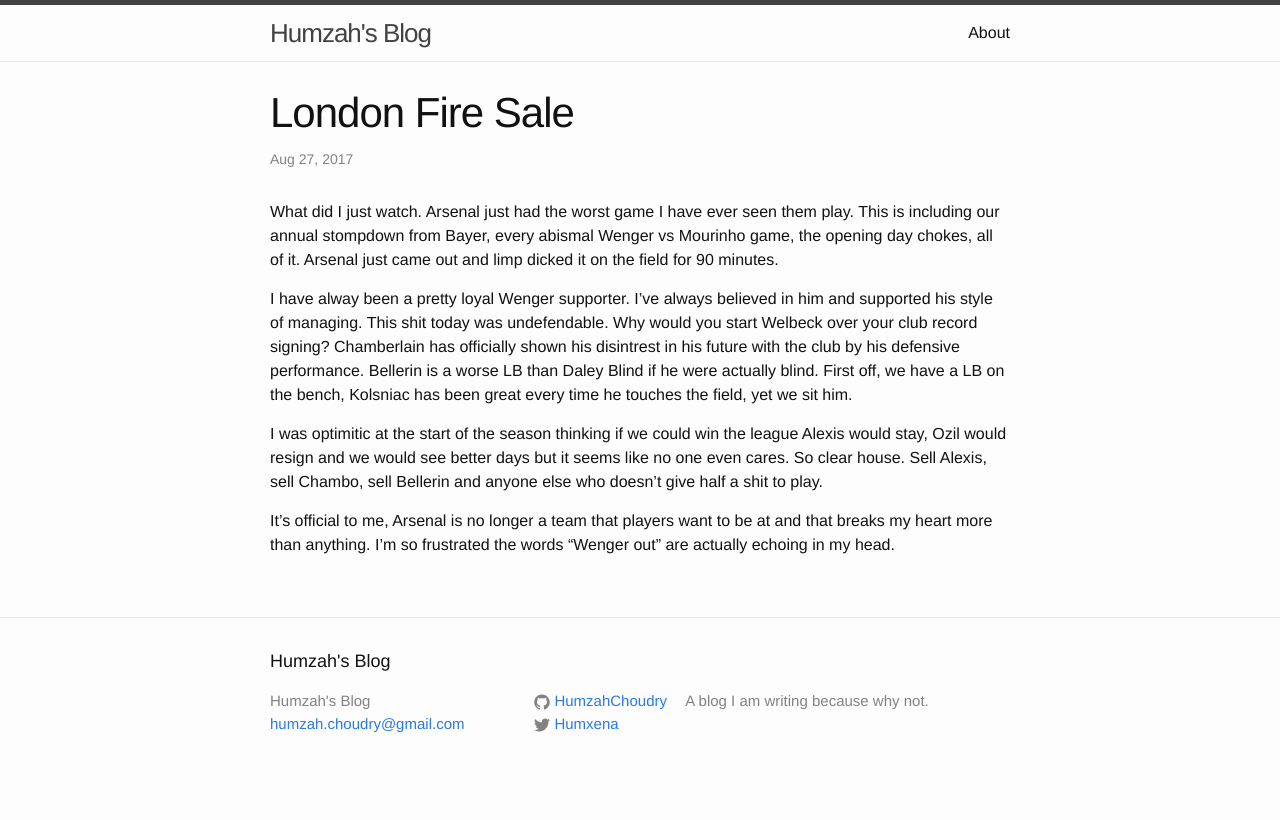
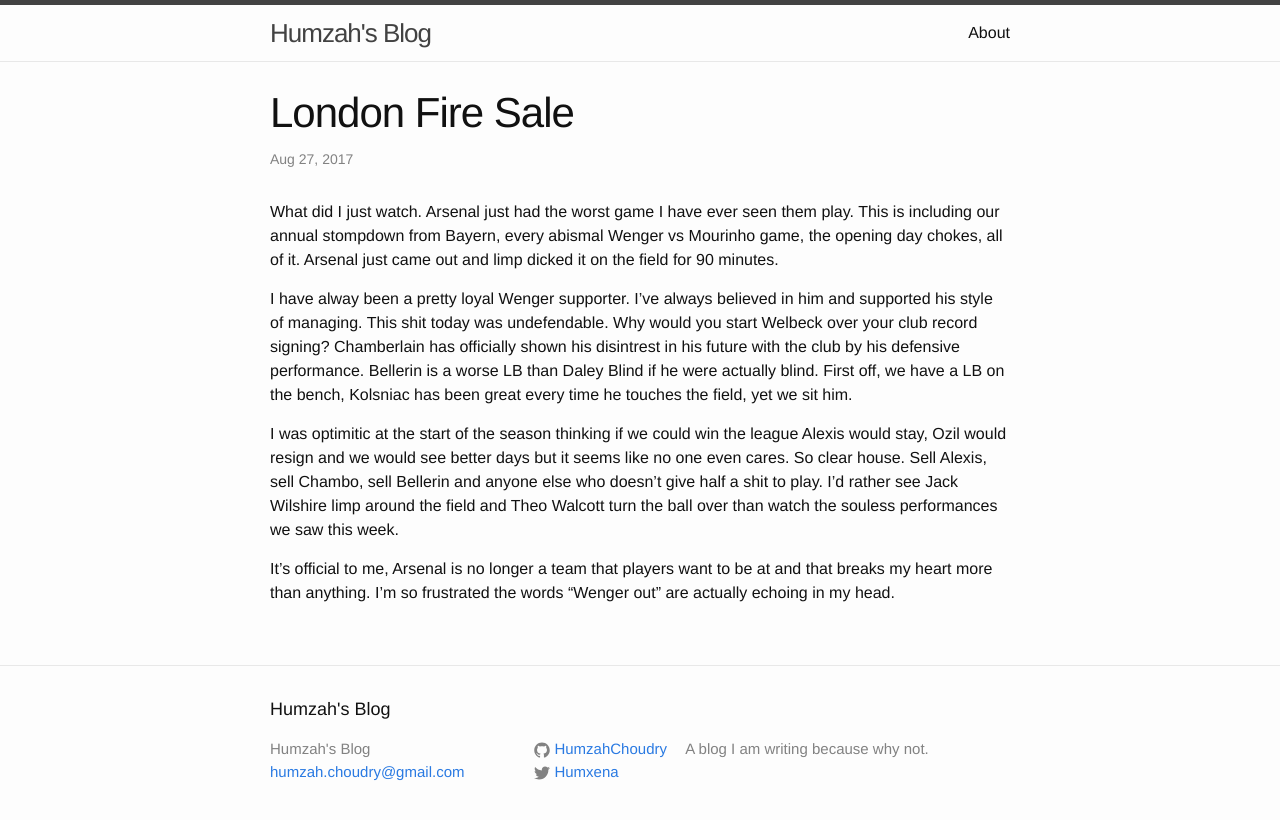
Before and after one commit to HumzahChoudry/HumzahChoudry.github.io, a Jekyll site: the page built from _posts/2017-08-27-london-fire-sale.markdown, in a window 1280 px wide. Shown: the top 820 px of the page. Built offline with Jekyll 4.4.1, drawn with Linux system fonts in a browser that asks for light colours; our own code applies the rules of GitHub Pages for plain Markdown files.

Commit message:
Update 2017-08-27-london-fire-sale.markdown

```diff
--- a/_posts/2017-08-27-london-fire-sale.markdown
+++ b/_posts/2017-08-27-london-fire-sale.markdown
@@ -1,7 +1,7 @@
-What did I just watch. Arsenal just had the worst game I have ever seen them play. This is including our annual stompdown from Bayer, every abismal Wenger vs Mourinho game, the opening day chokes, all of it. Arsenal just came out and limp dicked it on the field for 90 minutes.
+What did I just watch. Arsenal just had the worst game I have ever seen them play. This is including our annual stompdown from Bayern, every abismal Wenger vs Mourinho game, the opening day chokes, all of it. Arsenal just came out and limp dicked it on the field for 90 minutes.
 
 I have alway been a pretty loyal Wenger supporter. I've always believed in him and supported his style of managing. This shit today was undefendable. Why would you start Welbeck over your club record signing? Chamberlain has officially shown his disintrest in his future with the club by his defensive performance. Bellerin is a worse LB than Daley Blind if he were actually blind. First off, we have a LB on the bench, Kolsniac has been great every time he touches the field, yet we sit him.
 
-I was optimitic at the start of the season thinking if we could win the league Alexis would stay, Ozil would resign and we would see better days but it seems like no one even cares. So clear house. Sell Alexis, sell Chambo, sell Bellerin and anyone else who doesn't give half a shit to play.
+I was optimitic at the start of the season thinking if we could win the league Alexis would stay, Ozil would resign and we would see better days but it seems like no one even cares. So clear house. Sell Alexis, sell Chambo, sell Bellerin and anyone else who doesn't give half a shit to play. I'd rather see Jack Wilshire limp around the field and Theo Walcott turn the ball over than watch the souless performances we saw this week.
 
 It's official to me, Arsenal is no longer a team that players want to be at and that breaks my heart more than anything. I'm so frustrated the words "Wenger out" are actually echoing in my head.
```
